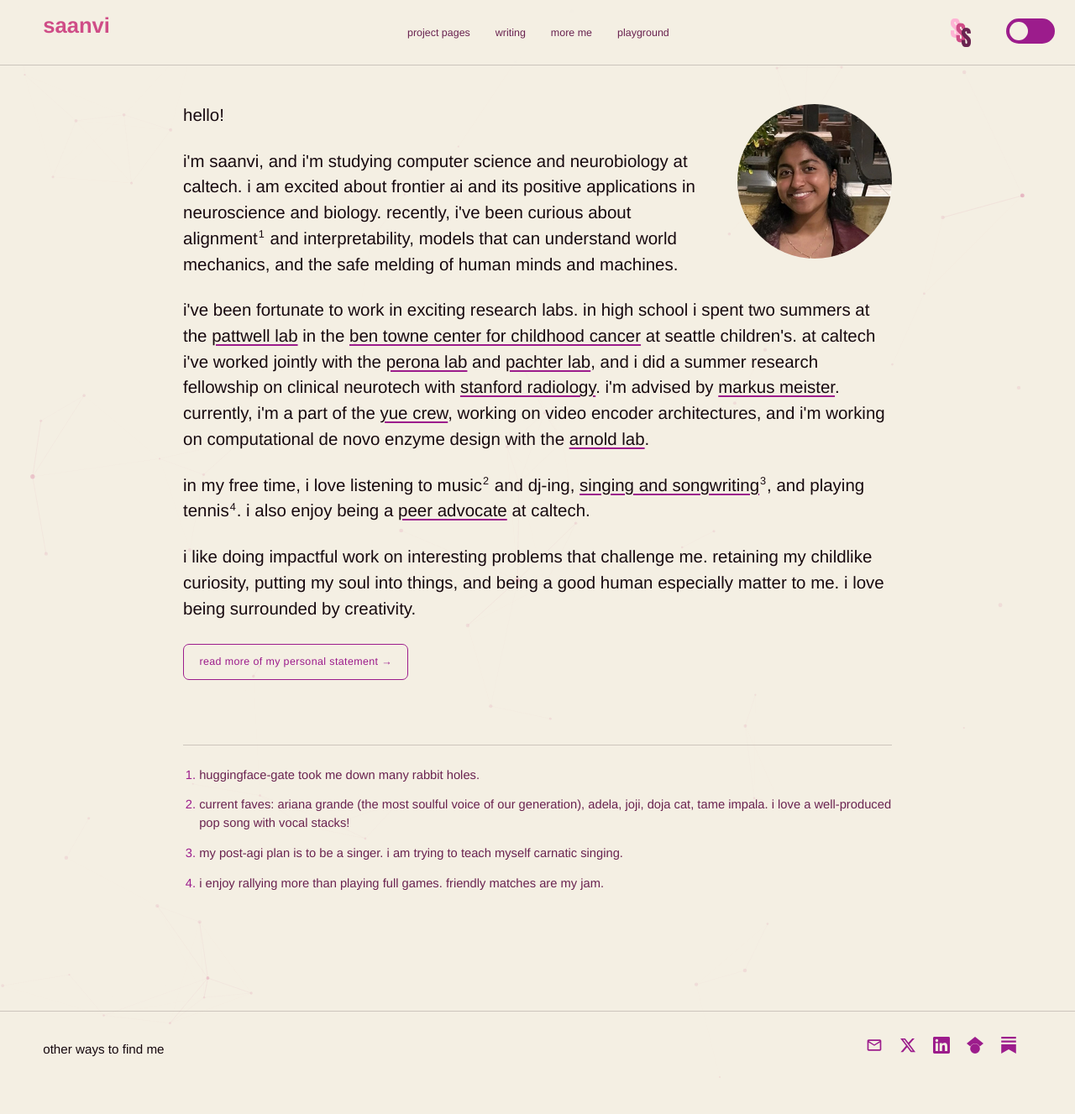
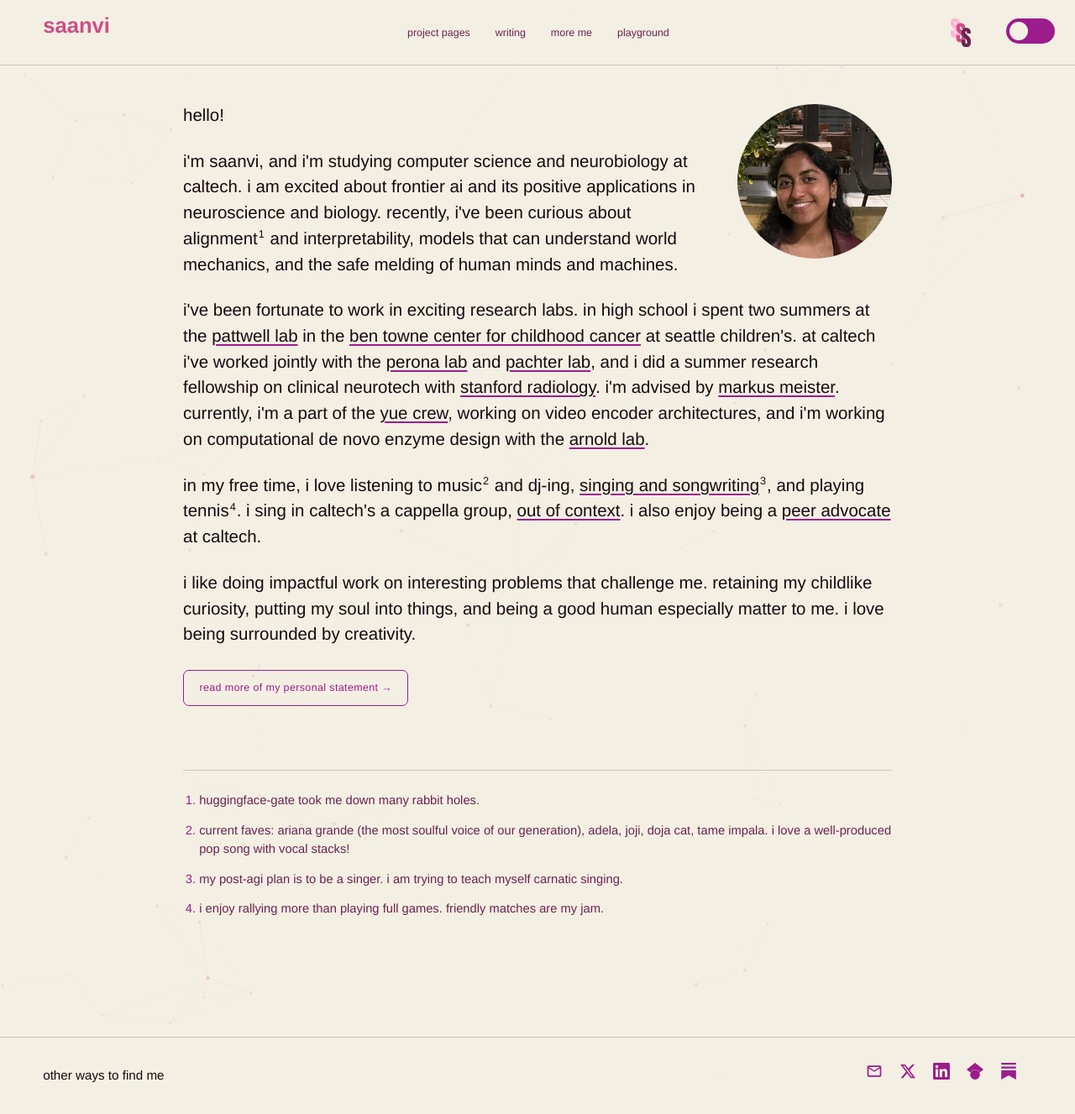
Before and after one commit to saanviiyer/saanviiyer.github.io, a Jekyll site: the page built from index.html, in a window 1280 px wide and 1327 px high. Shown: the whole window at 84% size. Built offline with Jekyll 4.4.1, drawn with Linux system fonts in a browser that asks for light colours; some web fonts are replaced.

Commit message:
Raise the portrait crop, and add out of context

```diff
--- a/index.html
+++ b/index.html
@@ -16,7 +16,7 @@ description: >-
 
   <p>i've been fortunate to work in exciting research labs. in high school i spent two summers at the <a href="https://www.seattlechildrens.org/directory/siobhan-pattwell/" target="_blank" rel="noopener">pattwell lab</a> in the <a href="https://www.seattlechildrens.org/research/centers-programs/childhood-cancer/" target="_blank" rel="noopener">ben towne center for childhood cancer</a> at seattle children's. at caltech i've worked jointly with the <a href="https://www.vision.caltech.edu/" target="_blank" rel="noopener">perona lab</a> and <a href="https://pachterlab.github.io/" target="_blank" rel="noopener">pachter lab</a>, and i did a summer research fellowship on clinical neurotech with <a href="https://radiology.stanford.edu/" target="_blank" rel="noopener">stanford radiology</a>. i'm advised by <a href="https://meisterlab.caltech.edu/" target="_blank" rel="noopener">markus meister</a>.<br>currently, i'm a part of the <a href="https://www.yisongyue.com/about" target="_blank" rel="noopener">yue crew</a>, working on video encoder architectures, and i'm working on computational de novo enzyme design with the <a href="https://fhalab.caltech.edu/" target="_blank" rel="noopener">arnold lab</a>.</p>
 
-  <p>in my free time, i love listening to music<sup id="ref2"><a href="#fn2">2</a></sup> and dj-ing, <a href="https://www.instagram.com/sundisinghs/" target="_blank" rel="noopener">singing and songwriting</a><sup id="ref3"><a href="#fn3">3</a></sup>, and playing tennis<sup id="ref4"><a href="#fn4">4</a></sup>. i also enjoy being a <a href="http://wellness.caltech.edu/advocate-programs/peer-advocate" target="_blank" rel="noopener">peer advocate</a> at caltech.</p>
+  <p>in my free time, i love listening to music<sup id="ref2"><a href="#fn2">2</a></sup> and dj-ing, <a href="https://www.instagram.com/sundisinghs/" target="_blank" rel="noopener">singing and songwriting</a><sup id="ref3"><a href="#fn3">3</a></sup>, and playing tennis<sup id="ref4"><a href="#fn4">4</a></sup>. i sing in caltech's a cappella group, <a href="https://www.instagram.com/ooc.caltech/" target="_blank" rel="noopener">out of context</a>. i also enjoy being a <a href="http://wellness.caltech.edu/advocate-programs/peer-advocate" target="_blank" rel="noopener">peer advocate</a> at caltech.</p>
 
   <p>i like doing impactful work on interesting problems that challenge me. retaining my childlike curiosity, putting my soul into things, and being a good human especially matter to me. i love being surrounded by creativity.</p>
 
```
Also changed, not shown: assets/images/saanvi.jpg.
